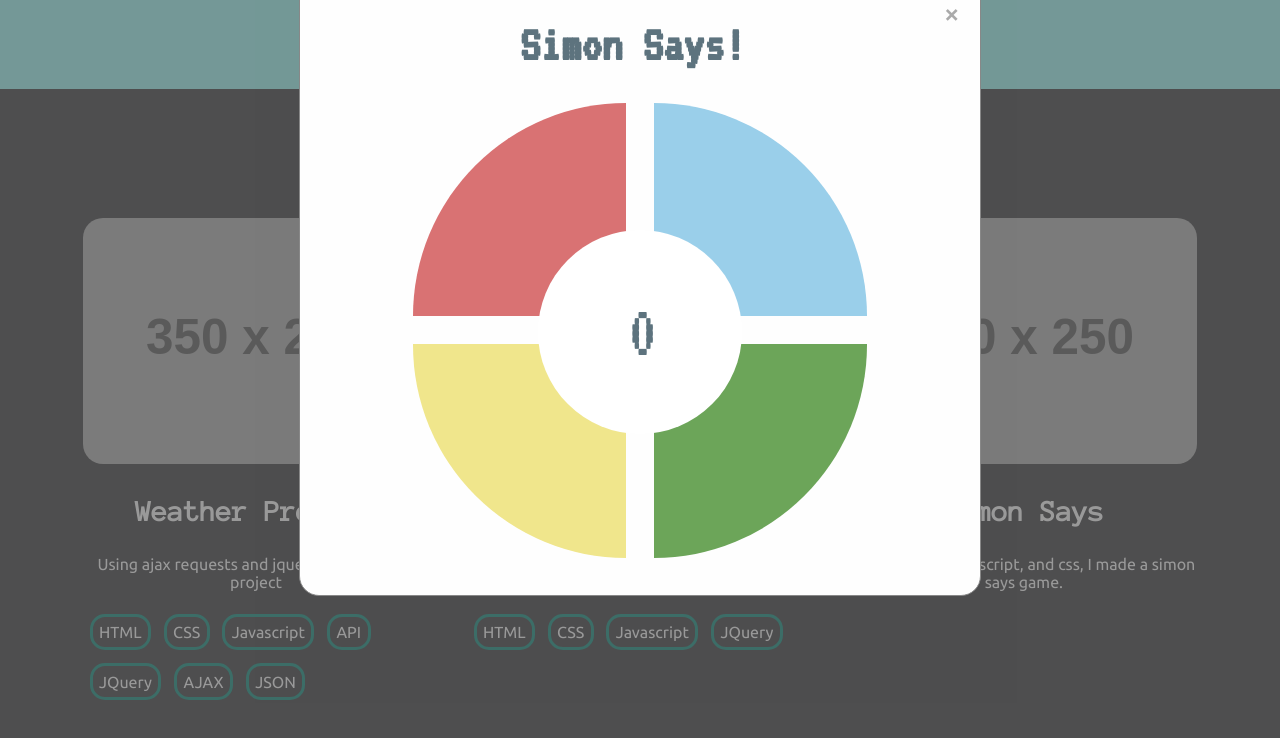
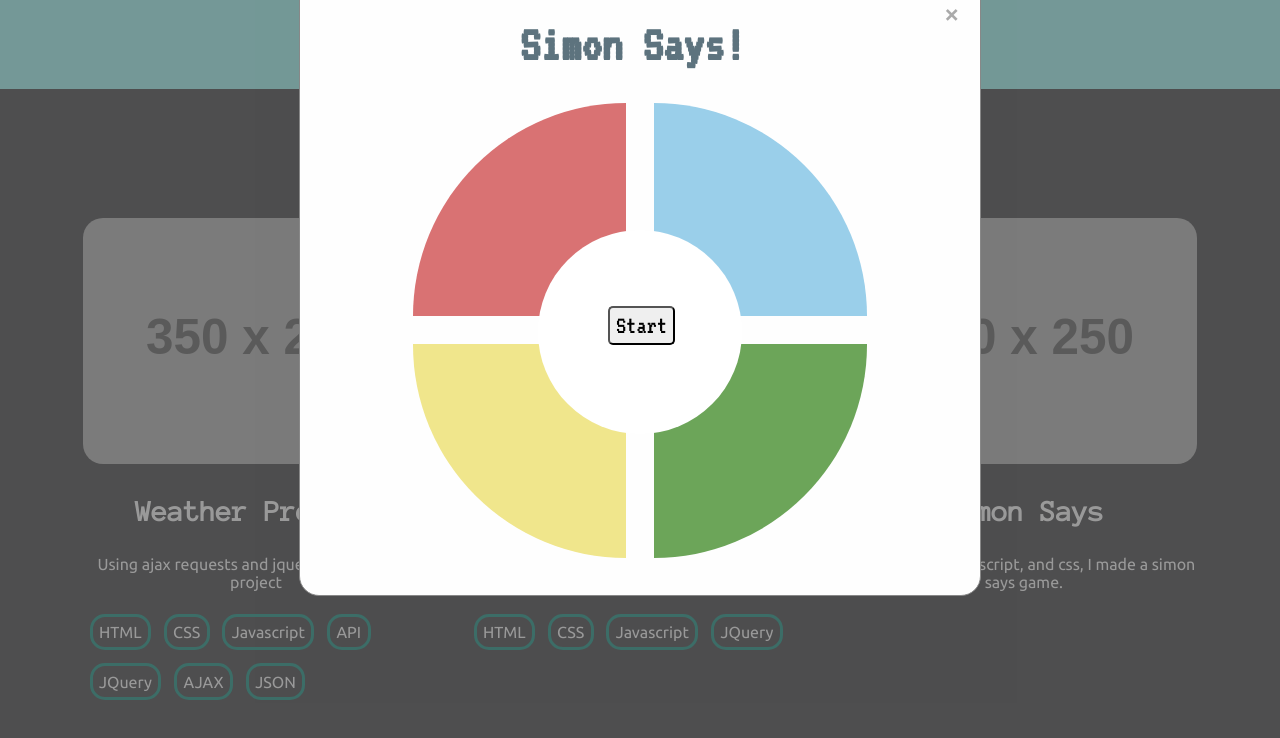
Before and after one commit to LynetteNB/LynetteNB.github.io, a plain HTML site: page index.html in a window 1280 px wide. Both pictures are taken after a click on the picture 639 px from the left and 3303 px from the top of the page. Shown: the part 2963-3701 px from the top of the page. Drawn offline with Linux system fonts and the light colour scheme; placeholder pictures from the web are drawn by us.

Commit message:
added start button to simon says, reset game when close is pressed

```diff
--- a/css/css-computer.css
+++ b/css/css-computer.css
@@ -2,7 +2,7 @@
 
 .computer {
     width: 100%;
-    margin-top: 48%;
+    margin-top: 50%;
 }
 .outerScreen{
     width: 100%;
--- a/css/style-it.css
+++ b/css/style-it.css
@@ -308,6 +308,11 @@ p {
     margin: 1.1098779134295227vw;
     overflow: hidden;
 }
+#startSimon{
+    position: absolute;
+    left: -2.2vw;
+    top: auto;
+}
 .top, .bottom {
     display: flex;
     justify-content: center;
@@ -380,6 +385,6 @@ p {
     font-family: 'VT323', monospace;
     position: absolute;
     top: 16vw;
-    left: 24vw;
+    left: 23.7vw;
     /*text-align: center;*/
 }
--- a/index.html
+++ b/index.html
@@ -229,7 +229,7 @@
                     <div class="block muteBlue topRight" id="blue"></div>
                 </div>
                 <div class="circle"></div>
-                <div id="html"></div>
+                <div id="html"><button id="startSimon">Start</button></div>
                 <div class="bottom">
                     <div class="block muteYellow bottomLeft" id="yellow"></div>
                     <div class="block muteGreen bottomRight" id="green"></div>
--- a/js/make-it-work.js
+++ b/js/make-it-work.js
@@ -31,11 +31,11 @@ $("#simonImg").click(() => {
     let simonArray = [];
     let simonCheck = [];
     let counter = 0;
+    let timer;
     let red = $("#red");
     let blue = $("#blue");
     let green = $("#green");
     let yellow = $("#yellow");
-    $("button").hide();
     $("#overAnimation").hide();
 
     let getRandomColor = () => colorsArray[Math.floor((Math.random()*4))];
@@ -69,7 +69,7 @@ $("#simonImg").click(() => {
         if (counter >= 10) {
             $("#html").css("left", "22.5vw");
         } else {
-            $("#html").css("left", "24vw");
+            $("#html").css("left", "23.7vw");
         }
         counter++;
         if (counter <= 5) {
@@ -106,7 +106,7 @@ $("#simonImg").click(() => {
     };
     let showSimonArray = (time) => {
             let i = 0;
-        let timer = setInterval(function(){
+            timer = setInterval(function () {
                 simonGame(simonArray[i]);
                 offClicks();
                 i++;
@@ -118,6 +118,7 @@ $("#simonImg").click(() => {
     };
     let checkSimon = () => {
         let randomColor = "";
+        $("#startSimon").hide();
         if (simonArray.length === 0){
             startGame();
             $("#html").css("top", "16vw");
@@ -129,7 +130,6 @@ $("#simonImg").click(() => {
                     simonCheck = [];
                     simonArray = [];
                     $("button").hide();
-                    $("#html").text("Game Over!");
                     counter = 0;
                     checkSimon();
                 });
@@ -146,11 +146,14 @@ $("#simonImg").click(() => {
             }
         }
     };
-    checkSimon();
-});
+    $("#startSimon").click(checkSimon);
     $(".close").click(() => {
         $(".modal").css("display", "none");
+        $("#html").html("<button id=\"startSimon\">Start</button>");
+        clearInterval(timer);
     });
+});
+
 
 
 
```
Lines whose indentation alone changed are shown as unchanged.
